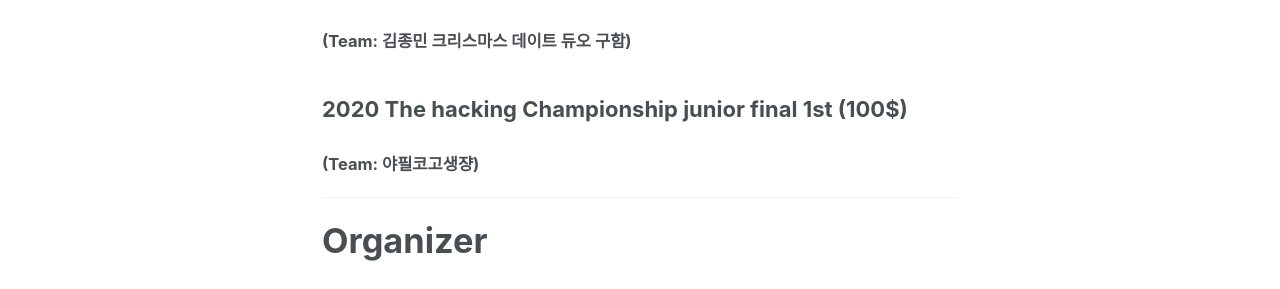
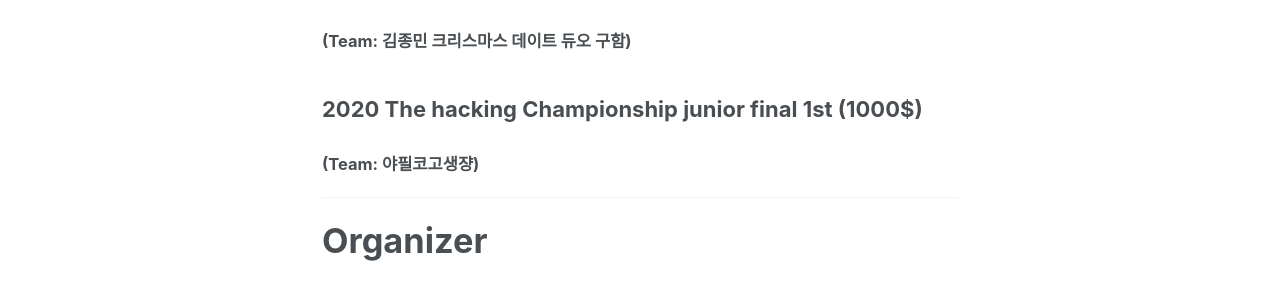
Before and after one commit to slyfizz3/slyfizz3.github.io, a Jekyll site: the page built from _pages/about.md, in a window 1280 px wide and 900 px high, scrolled down 2706 px. Shown: the part 253-542 px from the top of the window. Built offline with Jekyll 4.4.1, drawn with Linux system fonts in a browser that asks for light colours; cached includes are drawn as plain includes; nearby versions of some CDN libraries.

Commit message:
Update about.md

```diff
--- a/_pages/about.md
+++ b/_pages/about.md
@@ -69,7 +69,7 @@ Nickname:slyfizz,rev4fun
 #### (Team: 군필여고생쟝)
 ### 2020 Jbu ctf , 1st (150$)
 #### (Team: 김종민 크리스마스 데이트 듀오 구함)
-### 2020 The hacking Championship junior final 1st (100$)
+### 2020 The hacking Championship junior final 1st (1000$)
 #### (Team: 야필코고생쟝)
 ---
 # Organizer
```
